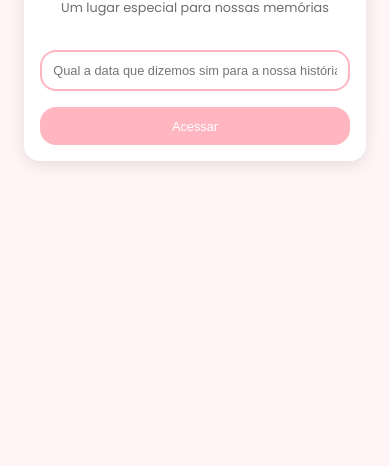
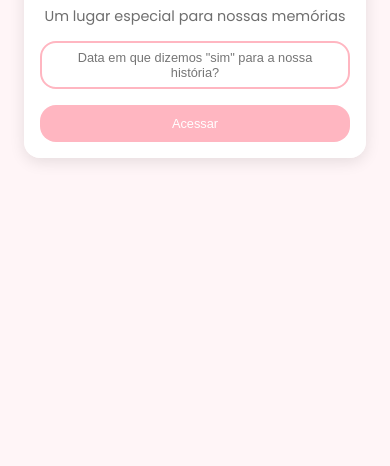
Before and after one commit to phsfxx/albuLove, a plain HTML site: page index.html in a window 390 px wide. Shown: the part 378-844 px from the top of the page. Drawn offline with Linux system fonts and the light colour scheme.

Commit message:
Ajuste no texto

```diff
--- a/index.html
+++ b/index.html
@@ -20,7 +20,7 @@
             <h1>Nosso Álbum de Amor</h1>
             <p class="subtitle">Um lugar especial para nossas memórias</p>
             <div class="login-form">
-                <input type="password" id="password-input" placeholder="Qual a data que dizemos sim para a nossa história?" autocomplete="off">
+                <input type="password" id="password-input" placeholder='Data em que dizemos "sim" para a nossa história?' autocomplete="off">
                 <button id="login-button">Acessar</button>
                 <div id="error-message" style="display: none;"></div>
             </div>
--- a/style.css
+++ b/style.css
@@ -93,6 +93,7 @@ body {
     visibility: visible;
     transition: opacity 0.5s ease, visibility 0.5s ease;
     padding: 1rem;
+    overflow-y: auto;
 }
 
 #login-screen.hidden {
@@ -109,6 +110,10 @@ body {
     max-width: 400px;
     text-align: center;
     animation: fadeIn 0.6s ease-out forwards;
+    display: flex;
+    flex-direction: column;
+    gap: 1.5rem;
+    margin: auto;
 }
 
 #login-screen.hidden .login-container {
@@ -119,14 +124,14 @@ body {
     font-family: 'Dancing Script', cursive;
     color: var(--primary-color);
     font-size: 2.5rem;
-    margin-bottom: 1rem;
+    margin: 0;
     text-shadow: 2px 2px 4px var(--shadow-color);
 }
 
 .login-container .subtitle {
     color: var(--text-color);
     font-size: 1.1rem;
-    margin-bottom: 2rem;
+    margin: 0;
     opacity: 0.8;
 }
 
@@ -134,6 +139,7 @@ body {
     display: flex;
     flex-direction: column;
     gap: 1rem;
+    width: 100%;
 }
 
 #password-input {
@@ -143,6 +149,25 @@ body {
     font-size: 1rem;
     transition: all var(--transition-speed) ease-in-out;
     background: rgba(255, 255, 255, 0.9);
+    width: 100%;
+    box-sizing: border-box;
+    height: auto;
+    min-height: 3.5rem;
+    resize: none;
+}
+
+#password-input::placeholder {
+    font-size: 1rem;
+    white-space: normal;
+    word-wrap: break-word;
+    line-height: 1.4;
+    text-align: center;
+    padding: 0.5rem;
+    position: absolute;
+    top: 50%;
+    left: 50%;
+    transform: translate(-50%, -50%);
+    width: 90%;
 }
 
 #password-input:focus {
@@ -161,6 +186,7 @@ body {
     font-weight: 500;
     cursor: pointer;
     transition: all var(--transition-speed) ease-in-out;
+    width: 100%;
 }
 
 #login-button:hover {
@@ -179,6 +205,8 @@ body {
     padding: 0.5rem;
     border-radius: var(--border-radius);
     background: rgba(220, 53, 69, 0.1);
+    width: 100%;
+    box-sizing: border-box;
 }
 
 /* Animações */
@@ -204,17 +232,27 @@ body {
     .login-container {
         padding: 1.5rem;
         margin: 1rem;
+        gap: 1rem;
     }
 
     .login-container h1 {
-        font-size: 1.8rem;
+        font-size: 2rem;
     }
 
     .login-container .subtitle {
+        font-size: 1rem;
+    }
+
+    #password-input {
         font-size: 0.9rem;
-    }
-
-    #password-input,
+        padding: 0.8rem;
+        min-height: 3.2rem;
+    }
+
+    #password-input::placeholder {
+        font-size: 0.9rem;
+    }
+
     #login-button {
         padding: 0.8rem;
         font-size: 0.9rem;
@@ -252,17 +290,27 @@ body {
     .login-container {
         padding: 1rem;
         margin: 0.5rem;
+        gap: 0.8rem;
     }
 
     .login-container h1 {
-        font-size: 1.5rem;
+        font-size: 1.8rem;
     }
 
     .login-container .subtitle {
+        font-size: 0.9rem;
+    }
+
+    #password-input {
         font-size: 0.8rem;
-    }
-
-    #password-input,
+        padding: 0.7rem;
+        min-height: 3rem;
+    }
+
+    #password-input::placeholder {
+        font-size: 0.8rem;
+    }
+
     #login-button {
         padding: 0.7rem;
         font-size: 0.8rem;
@@ -696,6 +744,7 @@ main {
     .media-caption {
         font-size: 0.9rem;
         padding: 0.5rem;
+    }
 }
 
 /* Menu Mobile */
@@ -775,7 +824,6 @@ main {
     background: var(--accent-color);
     color: white;
 }
-}
 
 /* Suporte para iOS */
 @supports (-webkit-touch-callout: none) {
```
Lines whose indentation alone changed are shown as unchanged.
